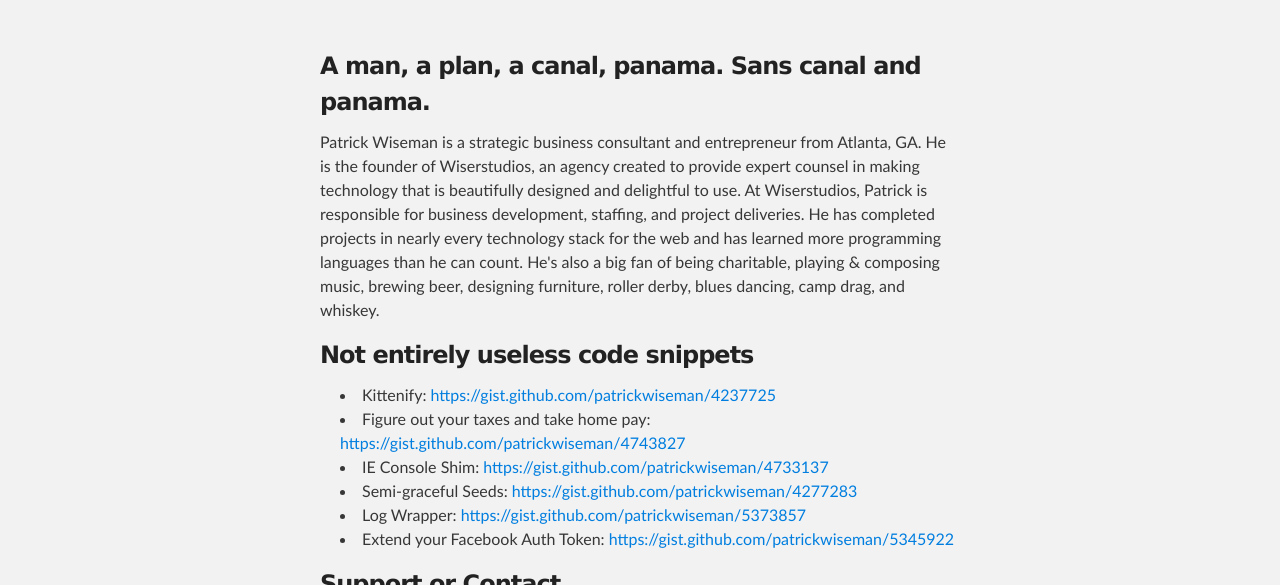
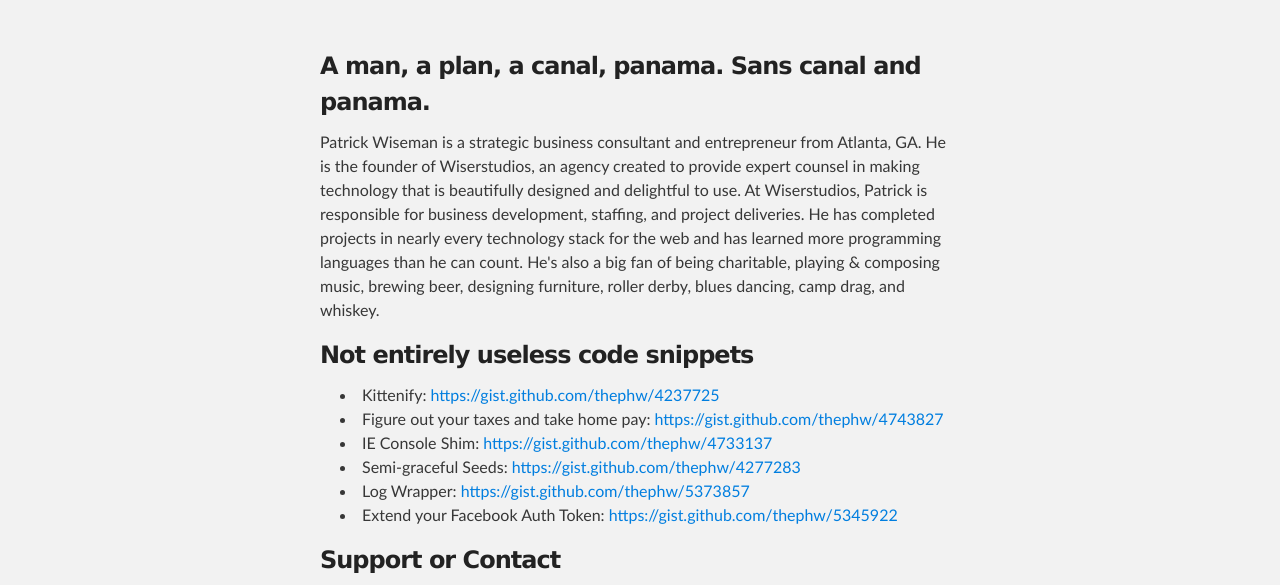
Before and after one commit to thephw/thephw.github.io, a plain HTML site: page index.html in a window 1280 px wide. Shown: the part 212-797 px from the top of the page. Drawn offline with Linux system fonts and the light colour scheme.

Commit message:
patrickwiseman > thephw

```diff
--- a/index.html
+++ b/index.html
@@ -36,17 +36,17 @@
 <a name="not-entirely-useless-code-snippets" class="anchor" href="#not-entirely-useless-code-snippets"><span class="octicon octicon-link"></span></a>Not entirely useless code snippets</h3>
 
 <ul>
-<li>Kittenify: <a href="https://gist.github.com/patrickwiseman/4237725">https://gist.github.com/patrickwiseman/4237725</a>
+<li>Kittenify: <a href="https://gist.github.com/thephw/4237725">https://gist.github.com/thephw/4237725</a>
 </li>
-<li>Figure out your taxes and take home pay: <a href="https://gist.github.com/patrickwiseman/4743827">https://gist.github.com/patrickwiseman/4743827</a>
+<li>Figure out your taxes and take home pay: <a href="https://gist.github.com/thephw/4743827">https://gist.github.com/thephw/4743827</a>
 </li>
-<li>IE Console Shim: <a href="https://gist.github.com/patrickwiseman/4733137">https://gist.github.com/patrickwiseman/4733137</a>
+<li>IE Console Shim: <a href="https://gist.github.com/thephw/4733137">https://gist.github.com/thephw/4733137</a>
 </li>
-<li>Semi-graceful Seeds: <a href="https://gist.github.com/patrickwiseman/4277283">https://gist.github.com/patrickwiseman/4277283</a>
+<li>Semi-graceful Seeds: <a href="https://gist.github.com/thephw/4277283">https://gist.github.com/thephw/4277283</a>
 </li>
-<li>Log Wrapper: <a href="https://gist.github.com/patrickwiseman/5373857">https://gist.github.com/patrickwiseman/5373857</a>
+<li>Log Wrapper: <a href="https://gist.github.com/thephw/5373857">https://gist.github.com/thephw/5373857</a>
 </li>
-<li>Extend your Facebook Auth Token: <a href="https://gist.github.com/patrickwiseman/5345922">https://gist.github.com/patrickwiseman/5345922</a>
+<li>Extend your Facebook Auth Token: <a href="https://gist.github.com/thephw/5345922">https://gist.github.com/thephw/5345922</a>
 </li>
 </ul>
 
```
